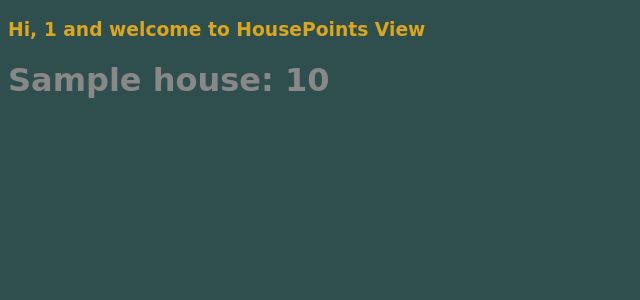
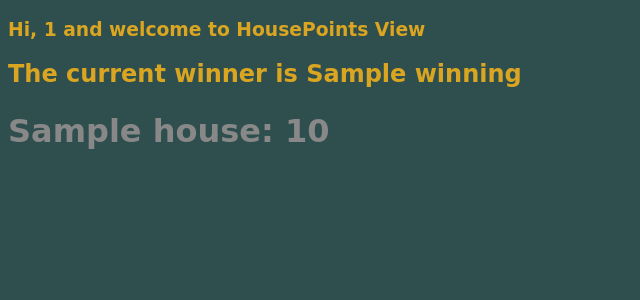
Before and after one commit to v-mod/housepoints, a Python web app: template templates/home.html in a window 1280 px wide. Shown: the part 58-358 px from the top of the page, without its empty margins (0-640 px from the left). Run offline with Jinja, Linux system fonts and the light colour scheme; the template is opened without the code that fills it: most values are stand-ins (such as "Sample title", 1, 10 or a date in 2020).

Commit message:
Upadting view

```diff
--- a/server.py
+++ b/server.py
@@ -16,9 +16,11 @@ def homepage():
     tudor = chouse[1]
     houseList = [{'house': 'York', 'points': int(york), 'color': 'yellow'}, {'house': 'Tudor', 'points': int(tudor), 'color': 'blue'}, {'house': 'Lancaster', 'points': int(lancaster), 'color': 'red'}, {'house': 'Stuart', 'points': int(stuart), 'color': 'green'}]
     sortedHouseList = housepointsManger.sort(houseList)
+    winner=sortedHouseList[0]
+    winning = winner['name']+' with ' winner['points']+ ' points'
     if 'UserId' in session:
         userId = session['UserId']
-        return render_template('home.html', userId=userId,  houseList=sortedHouseList)
+        return render_template('home.html', userId=userId,  houseList=sortedHouseList, winning=winning)
     else:
         userId= ''
         return render_template('home.html', userId=userId,  houseList=sortedHouseList)
--- a/templates/home.html
+++ b/templates/home.html
@@ -145,6 +145,7 @@ span.psw {
 </header>
         <div class="main">
             <h3>Hi, {{ userId }} and welcome to HousePoints View</h3>
+            <h2>The current winner is {{ winning }}
             {% for house in houseList %}
               <p><h1 style="color:{{ house['color'] }}">{{ house['house'] }}:         {{ house['points'] }}  </h1>
             {% endfor %}
```
